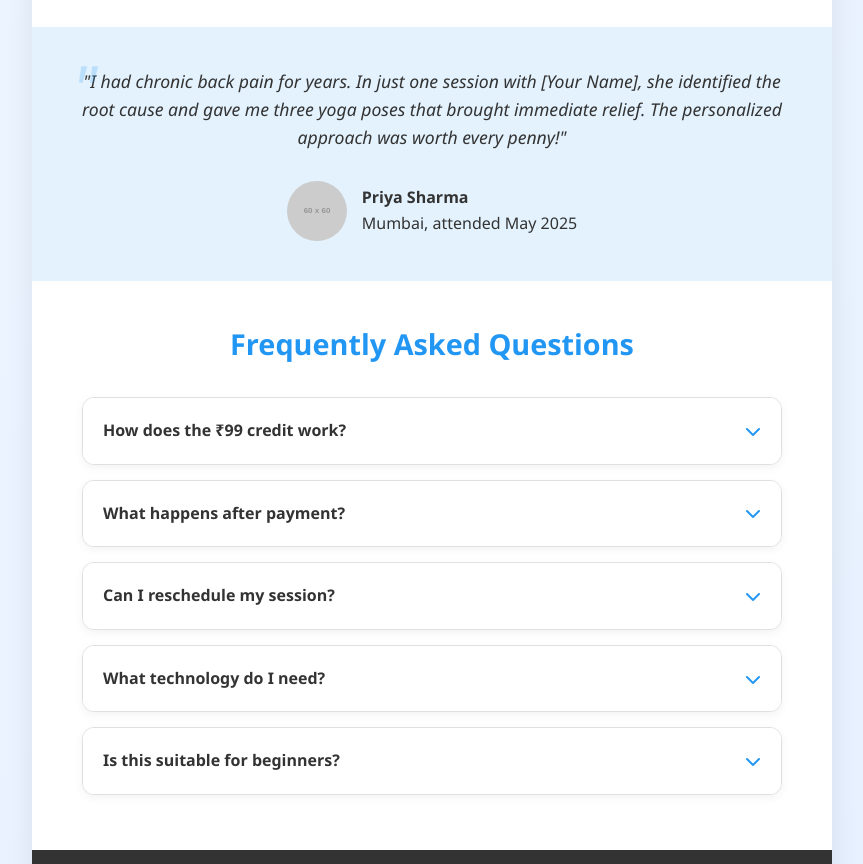
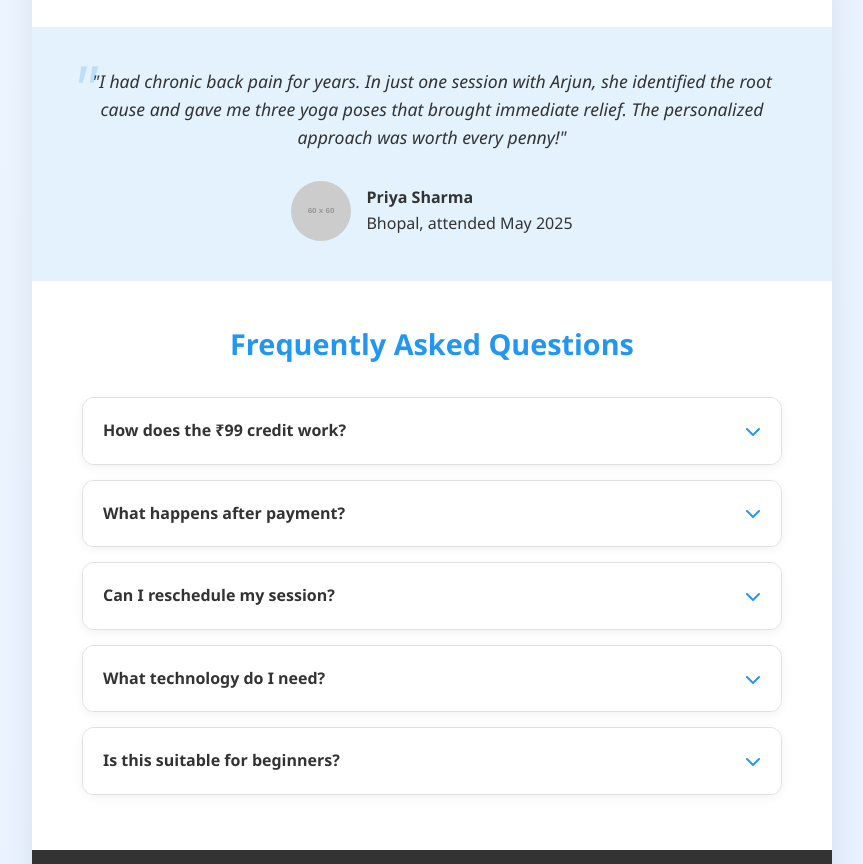
Before and after one commit to Arjunsyoga/Solution-Discovery-Session, a plain HTML site: page index.html in a window 1280 px wide. Shown: the part 1409-2273 px from the top of the page, without its empty margins (208-1071 px from the left). Drawn offline with Linux system fonts and the light colour scheme; placeholder pictures from the web are drawn by us.

Commit message:
Update index.html
Publish

```diff
--- a/index.html
+++ b/index.html
@@ -443,7 +443,7 @@
     <div class="container">
         <header>
 
-            <img src="logo-image.png" alt="Yoga with [Your Name]" class="logo">
+            <img src="logo-image.png" alt="Yoga with Arjun" class="logo">
             <h1>Personalized Yoga Session</h1>
             <p class="subtitle">Book a 20-minute 1:1 consultation to solve your specific physical or mental challenge</p>
         </header>
@@ -516,13 +516,13 @@
 
         <div class="testimonial-section">
             <div class="testimonial">
-                "I had chronic back pain for years. In just one session with [Your Name], she identified the root cause and gave me three yoga poses that brought immediate relief. The personalized approach was worth every penny!"
+                "I had chronic back pain for years. In just one session with Arjun, she identified the root cause and gave me three yoga poses that brought immediate relief. The personalized approach was worth every penny!"
             </div>
             <div class="client">
                 <img src="https://via.placeholder.com/60" alt="Client" class="client-img">
                 <div class="client-info">
                     <div class="client-name">Priya Sharma</div>
-                    <div>Mumbai, attended May 2025</div>
+                    <div>Bhopal, attended May 2025</div>
                 </div>
             </div>
         </div>
```
